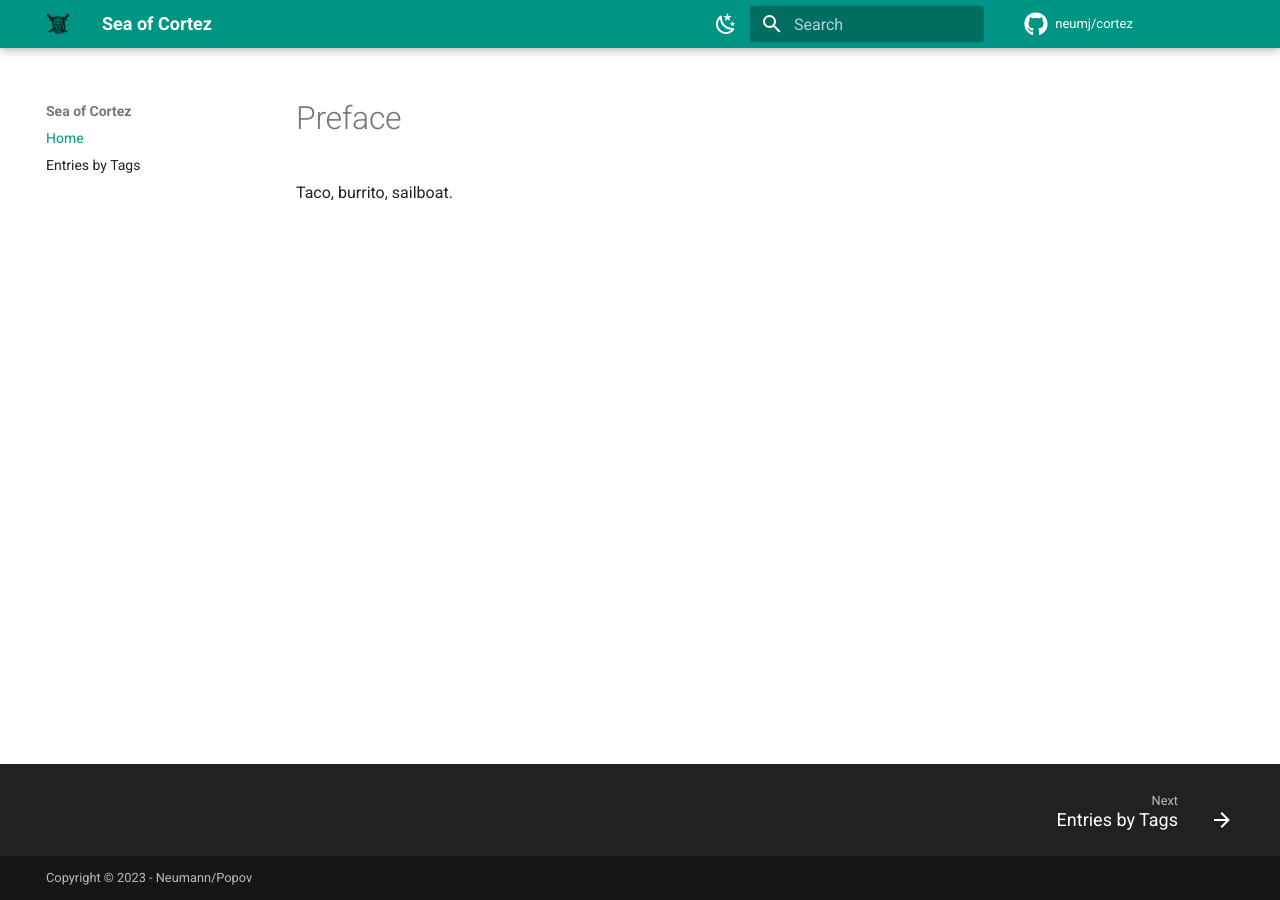
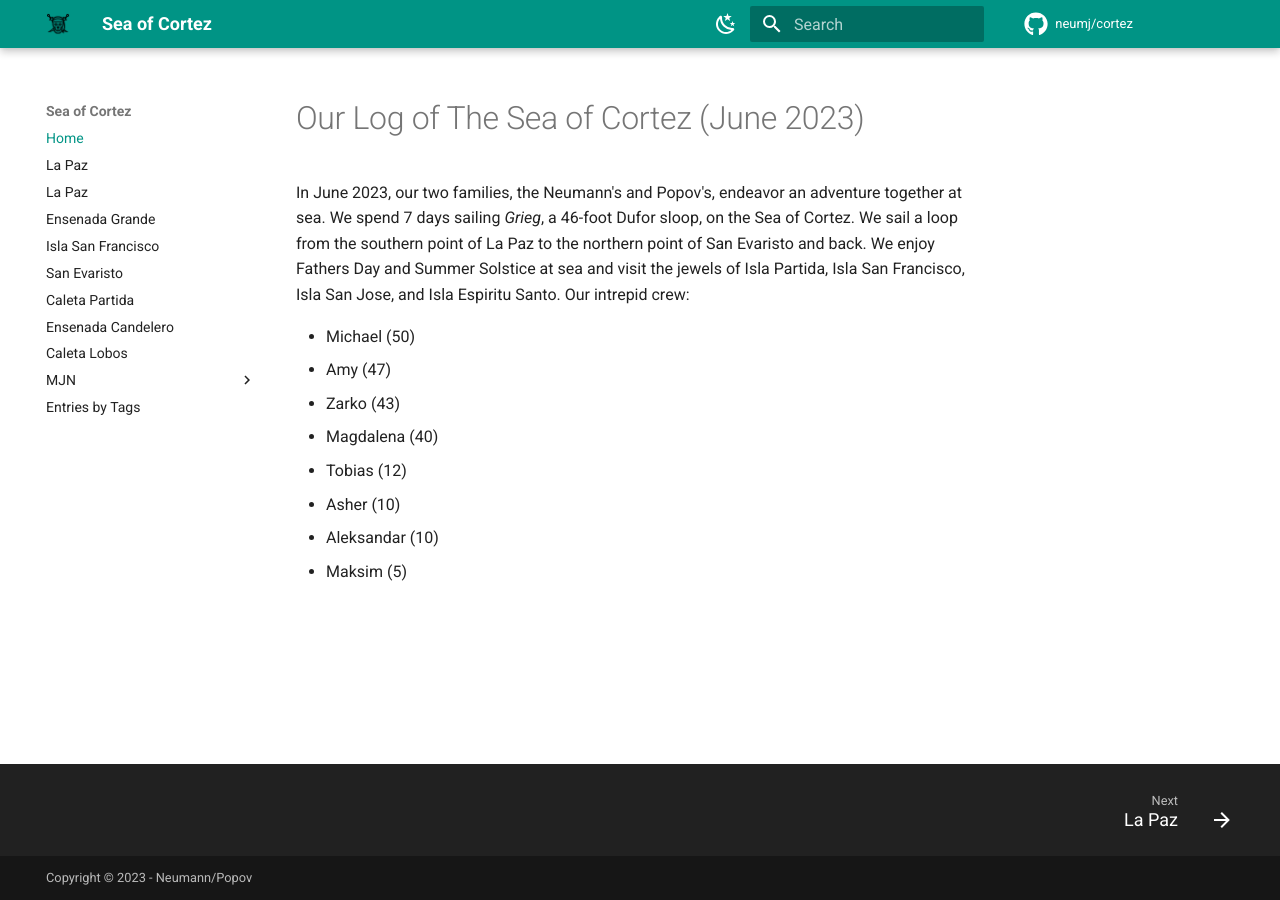
Before and after one commit to neumj/cortez, an MkDocs documentation site: the page built from docs/index.md, in a window 1280 px wide. Built offline with MkDocs 1.6.1 and Material for MkDocs 9.7.7, drawn with Linux system fonts in a browser that asks for light colours; comment, search, counter and statistics services are not loaded.

```diff
--- a/docs/index.md
+++ b/docs/index.md
@@ -1,3 +1,12 @@
-# Preface
+# Our Log of The Sea of Cortez (June 2023)
 
-Taco, burrito, sailboat.
+In June 2023, our two families, the Neumann's and Popov's, endeavor an adventure together at sea. We spend 7 days sailing _Grieg_, a 46-foot Dufor sloop, on the Sea of Cortez. We sail a loop from the southern point of La Paz to the northern point of San Evaristo and back. We enjoy Fathers Day and Summer Solstice at sea and visit the jewels of Isla Partida, Isla San Francisco, Isla San Jose, and Isla Espiritu Santo. Our intrepid crew:
+
+- Michael (50)
+- Amy (47)
+- Zarko (43)
+- Magdalena (40)
+- Tobias (12)
+- Asher (10)
+- Aleksandar (10)
+- Maksim (5)
--- a/environment.yml
+++ b/environment.yml
@@ -6,3 +6,4 @@ dependencies:
   - python>3.7
   - mkdocs-material
   - mkdocs-material-extensions
+  - mkdocs-git-revision-date-localized-plugin
--- a/mkdocs.yml
+++ b/mkdocs.yml
@@ -47,10 +47,24 @@ plugins:
   - search
   - tags:
       tags_file: tags.md
+  - git-revision-date-localized:
+      type: datetime
+      timezone: America/New_York
 
 extra:
   generator: false
 
 nav:
     - Home: index.md
+    - La Paz: La_Paz_20230616.md
+    - La Paz: La_Paz_20230617.md
+    - Ensenada Grande: Ensenada_Grande_20230618.md
+    - Isla San Francisco: Isla_San_Francisco_20230619.md
+    - San Evaristo: San_Evaristo_20230620.md
+    - Caleta Partida: Caleta_Partida_20230621.md
+    - Ensenada Candelero: Ensenada_Candelero_20230622.md
+    - Caleta Lobos: Caleta_Lobos_20230623.md
+
+    - MJN:
+        - Ensenada Grande: MJN/Ensenada_Grande.md
     - Entries by Tags: tags.md
--- a/requirements.txt
+++ b/requirements.txt
@@ -8,6 +8,7 @@ markupsafe==2.1.1; python_version >= "3.7"
 mergedeep==1.3.4; python_version >= "3.7"
 mkdocs-exclude==1.0.2
 mkdocs-material-extensions==1.0.3; python_version >= "3.7"
+mkdocs-git-revision-date-localized-plugin==1.2.0; python_version >= "3.7"
 mkdocs-material==8.4.2; python_version >= "3.7"
 mkdocs==1.3.1; python_version >= "3.7"
 packaging==21.3; python_version >= "3.7"
```
Also changed, not shown: docs/Caleta_Lobos_20230623.md (added, +28 -0 lines), docs/Caleta_Partida_20230621.md (added, +38 -0 lines), docs/Ensenada_Candelero_20230622.md (added, +44 -0 lines), docs/Ensenada_Grande_20230618.md (added, +44 -0 lines), docs/Isla_San_Francisco_20230619.md (added, +28 -0 lines), docs/La_Paz_20230616.md (added, +28 -0 lines), docs/La_Paz_20230617.md (added, +44 -0 lines), docs/MJN/Ensenada_Grande.md (added, +28 -0 lines), docs/San_Evaristo_20230620.md (added, +44 -0 lines).
